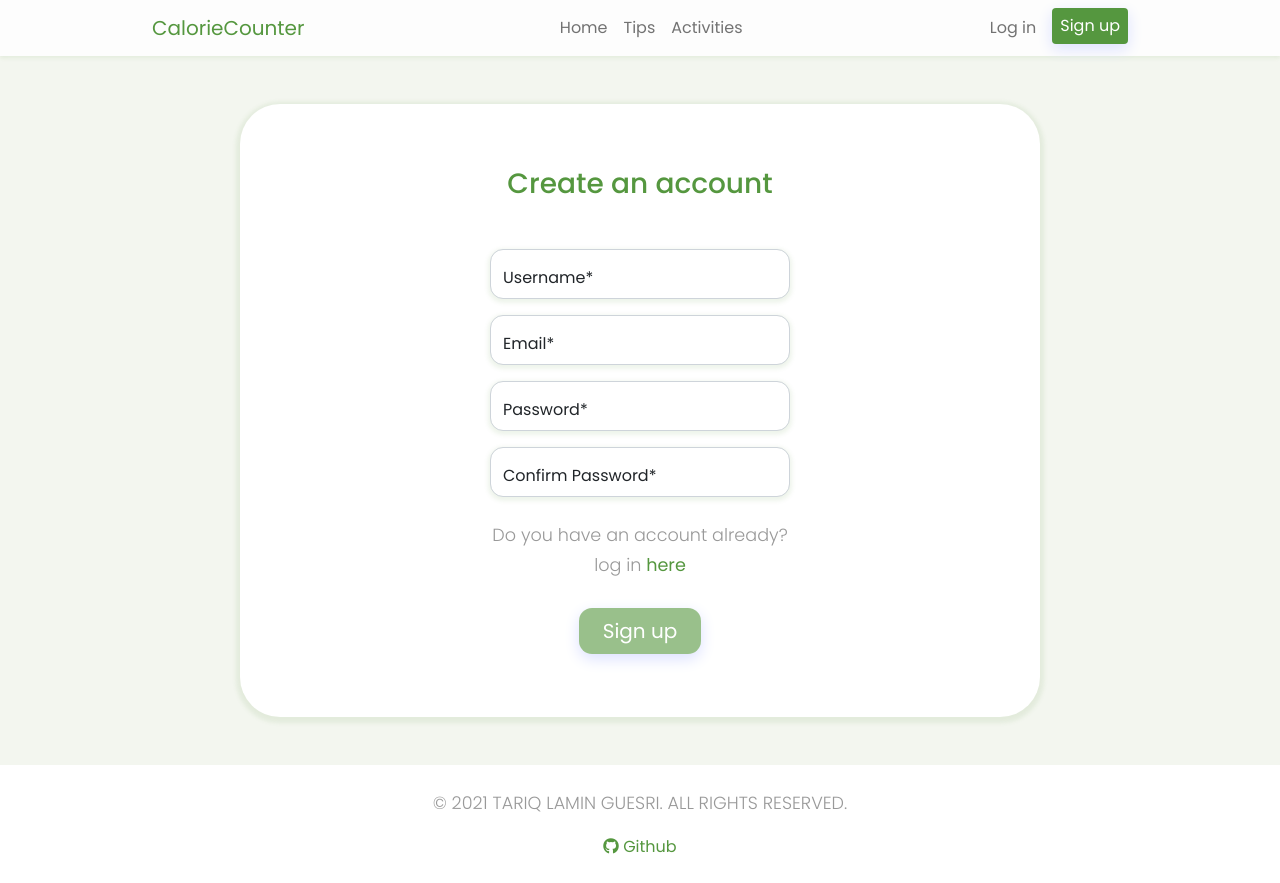
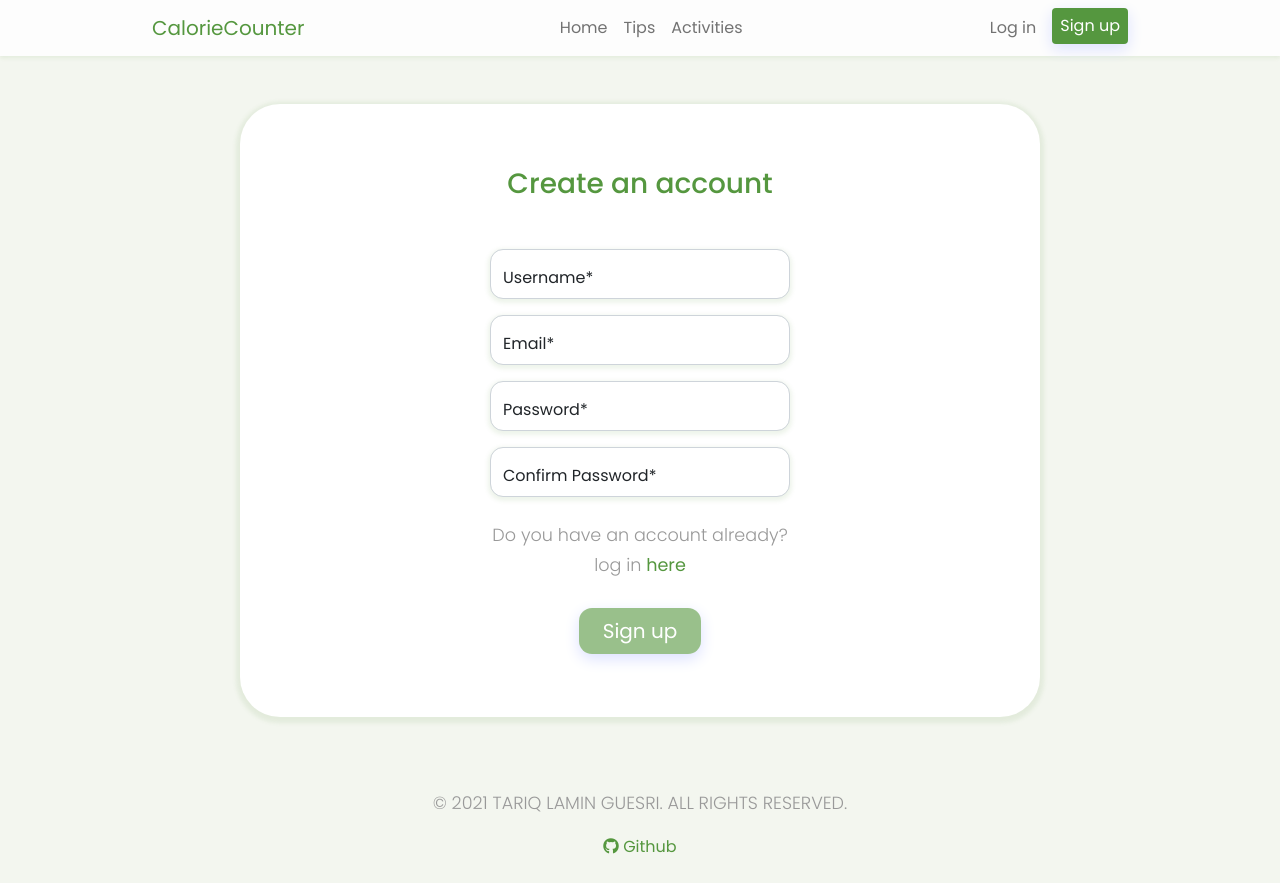
Before and after one commit to SayanSahu99/StayFit-Web, a React (Create React App) app in the folder client/: page /register in a window 1280 px wide. Built offline with nearby package versions, Linux system fonts and the light colour scheme.

Commit message:
Fixed footer bug when loading the app at the first time

```diff
--- a/client/src/components/layout/Footer.js
+++ b/client/src/components/layout/Footer.js
@@ -2,11 +2,14 @@ import React, { useEffect, useState } from 'react';
 import { useHistory } from 'react-router-dom';
 
 const Footer = () => {
-  const [isHome, setIsHome] = useState(true);
+  const initialValue = window.location.pathname === '/';
+
+  const [isHome, setIsHome] = useState(initialValue);
   const history = useHistory();
 
   useEffect(() => {
     return history.listen((location) => {
+      console.log(location.pathname);
       if (location.pathname === '/') {
         setIsHome(true);
       } else {
```
